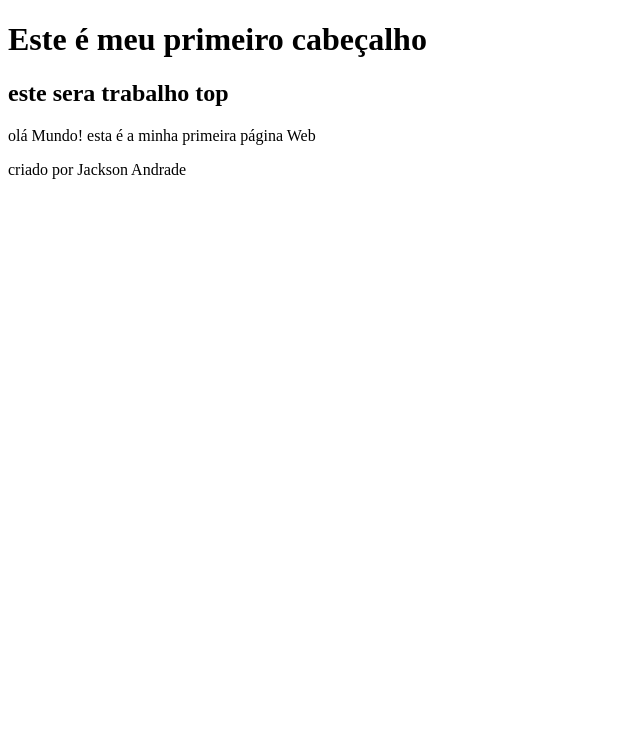
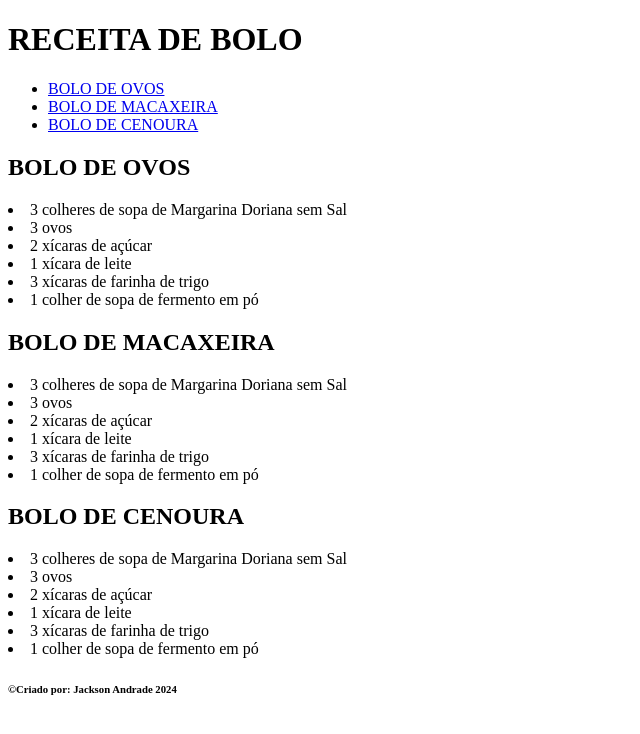
Before and after one commit to jacksonandradesilva/ProjetoReceita, a plain HTML site: page index.html in a window 1280 px wide. Shown: the whole page, without its empty margins (0-640 px from the left). Drawn offline with Linux system fonts and the light colour scheme.

Commit message:
exercicio de aula Receita de bolo

```diff
--- a/index.html
+++ b/index.html
@@ -1,17 +1,90 @@
 <!DOCTYPE html>
-<html lang="pt">
-<head>
+<html lang="PT-BR">
+  <head>
     <meta charset="UTF-8">
-    <meta name="viewport" content="width=device-width, initial-scale=1.0">
-    <title>Minha pagina Jackson Andrade da silva</title>
-</head>
-<body>
-    <h1>Este é meu primeiro cabeçalho</h1>
-    <h2>este sera trabalho top</h2>
+    <meta name="viewport" content="width=device-width,initial-scale=1.0">
+    <title>RECEITA DE BOLO</title>
+
+  </head>
+
+  <body>
+
+  <header>
+        <h1>RECEITA DE BOLO</h1>
+
+  </header>
+
+  <nav>
+
+         <ul>
+           <li><a href="#BOLO DE OVOS">BOLO DE OVOS</a></li>
+           <li><a href="#BOLO DE MACAXEIRA">BOLO DE MACAXEIRA</a></li>
+           <li><a href="#BOLO DE CENOURA">BOLO DE CENOURA</a></li>
+         </ul>
+  </nav>
+
+  <main>
 
 
-    <p> olá Mundo! esta é a minha primeira página Web</p>
 
-</body>
-<footer> criado por Jackson Andrade</footer>
+        <section id="BOLO DE OVOS">
+
+        <h2>BOLO DE OVOS</h2>
+
+    <li>3 colheres de sopa de Margarina Doriana sem Sal</li>
+    <li>3 ovos</li>
+    <li>2 xícaras de açúcar</li>
+    <li>1 xícara de leite</li>
+    <li>3 xícaras de farinha de trigo</li>
+    <li>1 colher de sopa de fermento em pó</li>
+
+
+
+
+
+
+         </section>
+
+        <section id="BOLO DE MACAXEIRA">
+
+        <h2>BOLO DE MACAXEIRA</h2>
+
+    <li>3 colheres de sopa de Margarina Doriana sem Sal</li>
+    <li>3 ovos</li>
+    <li>2 xícaras de açúcar</li>
+    <li>1 xícara de leite</li>
+    <li>3 xícaras de farinha de trigo</li>
+    <li>1 colher de sopa de fermento em pó</li>
+
+         </section>
+
+
+         <section id="BOLO DE CENOURA">
+
+        <h2>BOLO DE CENOURA</h2>
+    <li>3 colheres de sopa de Margarina Doriana sem Sal</li>
+    <li>3 ovos</li>
+    <li>2 xícaras de açúcar</li>
+    <li>1 xícara de leite</li>
+    <li>3 xícaras de farinha de trigo</li>
+    <li>1 colher de sopa de fermento em pó</li>
+
+         </section>
+
+
+  </main>
+
+
+  <footer>
+
+  <h6>&copy;Criado por: Jackson Andrade 2024</h6>
+
+  </footer>
+
+
+
+
+  </body>
+
+
 </html>
```
